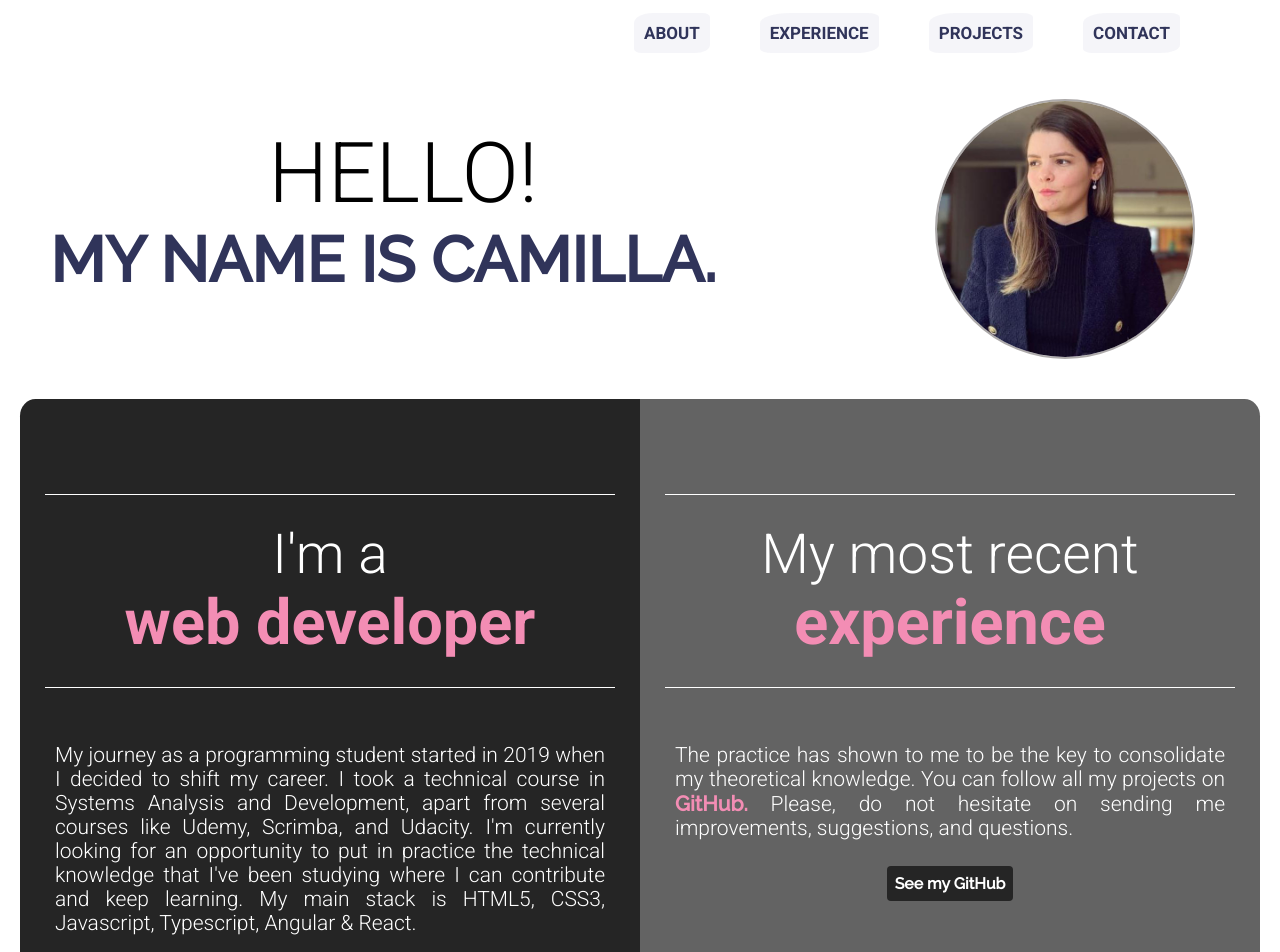
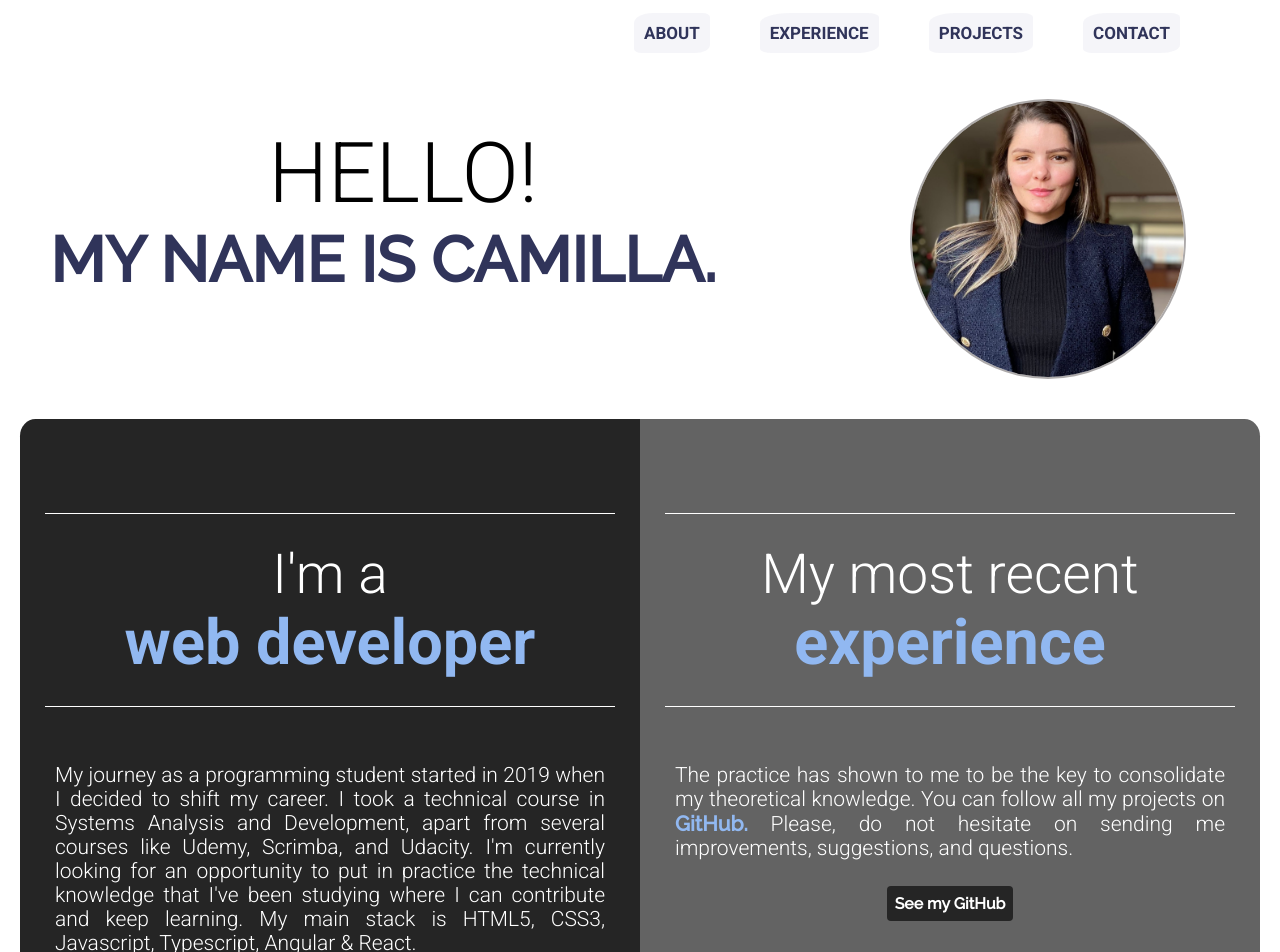
Before and after one commit to camillaborges/website-angular, an Angular app: page / in a window 1280 px wide. Shown: the top 952 px of the page. Built offline with nearby package versions, Linux system fonts and the light colour scheme.

Commit message:
implementing smooth scroll

```diff
--- a/src/app/app.module.ts
+++ b/src/app/app.module.ts
@@ -7,6 +7,7 @@ import { ProjectsComponent } from './projects/projects.component';
 import { PortfolioComponent } from './portfolio/portfolio.component';
 import { MenuComponent } from './menu/menu.component';
 import { ContactComponent } from './contact/contact.component';
+import { RouterModule, Routes } from '@angular/router';
 
 @NgModule({
   declarations: [
@@ -18,7 +19,7 @@ import { ContactComponent } from './contact/contact.component';
     ContactComponent
   ],
   imports: [
-    BrowserModule
+    BrowserModule,
   ],
   providers: [],
   bootstrap: [AppComponent]
--- a/src/app/contact/contact.component.html
+++ b/src/app/contact/contact.component.html
@@ -1,6 +1,6 @@
 
 <link rel="stylesheet" href="https://cdnjs.cloudflare.com/ajax/libs/font-awesome/4.7.0/css/font-awesome.min.css">
-<div class='contact'>
+<div class='contact' id="contact">
     <li><i class="fa fa-envelope"></i>email: camillaborgeshelena@gmail.com</li>
     <li><i class="fa fa-mobile-phone"></i>phone: +31 627510977</li>
     <li><i class="fa fa-linkedin-square"></i><a href="https://www.linkedin.com/in/camillaborges/" target="_blank">LinkedIn</a></li>
--- a/src/app/menu/menu.component.html
+++ b/src/app/menu/menu.component.html
@@ -1,6 +1,6 @@
 <div class="topnav">
-    <a class="about-camilla" href="#about">ABOUT</a>
-    <a href="#experience">EXPERIENCE</a>
-    <a href="#projects">PROJECTS</a>
-    <a href="#contact">CONTACT</a>
+    <a (click)="toAbout()" class="about-camilla">ABOUT</a>
+    <a (click)="toExperience()" href="#experience">EXPERIENCE</a>
+    <a (click)="toProjects()" href="#projects">PROJECTS</a>
+    <a (click)="toContact()" href="#contact">CONTACT</a>
 </div>
--- a/src/app/menu/menu.component.ts
+++ b/src/app/menu/menu.component.ts
@@ -12,12 +12,20 @@ export class MenuComponent implements OnInit {
   ngOnInit(): void {
   }
 
-  public sum(number1: number, number2: number): number {
-    return number1 + number2;
+  toAbout() {
+    document.getElementById("about")!.scrollIntoView({behavior:"smooth"});
   }
 
-  public subtarct(number1: number, number2: number): number {
-    return number1 - number2;
+  toExperience() {
+    document.getElementById("experience")!.scrollIntoView({behavior:"smooth"});
+  }
+
+  toProjects() {
+    document.getElementById("projects")!.scrollIntoView({behavior:"smooth"});
+  }
+
+  toContact() {
+    document.getElementById("contact")!.scrollIntoView({behavior:"smooth"});
   }
 
 
--- a/src/app/portfolio/portfolio.component.css
+++ b/src/app/portfolio/portfolio.component.css
@@ -7,6 +7,10 @@
 
 .portfolio {
     margin-top: 20px;
+}
+
+img {
+    border-radius: 4px;
 }
 
 .down {
--- a/src/app/portfolio/portfolio.component.html
+++ b/src/app/portfolio/portfolio.component.html
@@ -1,4 +1,4 @@
-<div class="portfolio">
+<div class="portfolio" id="projects">
     <div class="container">
         <h2 class="down">SOME OF MY <span class="bold-text">PROJECTS</span></h2>
         <div class="work">
--- a/src/app/projects/projects.component.css
+++ b/src/app/projects/projects.component.css
@@ -1,6 +1,5 @@
 .about {
     margin: 20px;
-
 }
 
 p {
--- a/src/app/projects/projects.component.html
+++ b/src/app/projects/projects.component.html
@@ -1,4 +1,4 @@
-<div class="about">
+<div class="about" id="about">
     <div class="carrer">
         <div class="container">
             <h2>I'm a <span class='bold-text'>web developer</span></h2>
@@ -11,7 +11,7 @@
             <a class='lkedin' href="https://www.linkedin.com/in/camillaborges/" target="_blank">See my LinkedIn</a>
         </div>
     </div>
-    <div class="projects">
+    <div class="projects" id="experience">
         <div class="container">
             <h2>My most recent <span class='bold-text'>experience</span></h2>
             <article>
--- a/src/app/welcome/welcome.component.css
+++ b/src/app/welcome/welcome.component.css
@@ -63,12 +63,12 @@ h3 {
 }
 
 img {
-    max-width: 100%;
+    max-width: 85%;
     height: auto;
     margin-right: 10px;
     margin-left: 20px;
     border: solid rgb(173, 170, 170) 2px;
-    border-radius: 60%;
+    border-radius: 50%;
 }
 
 h3 {
@@ -90,7 +90,7 @@ h3 {
 
 .profile-picture {
     margin-top: 10px;
-    width: 20%;
+    width: 25%;
 }
 
 }
--- a/src/app/welcome/welcome.component.html
+++ b/src/app/welcome/welcome.component.html
@@ -1,6 +1,7 @@
 <div class='about-me'>
+
     <h1 class="introduction" #welcome>HELLO!<h3>MY NAME IS CAMILLA.</h3></h1>
     <div class='profile-picture'>
-        <img src='./assets/images/camillaprofile.jpg' alt='profile picture'>
+        <img src='./assets/images/camilla.jpeg' alt='profile picture'>
     </div>
 </div>
--- a/src/styles.css
+++ b/src/styles.css
@@ -50,7 +50,7 @@ h3 {
 .bold-text {
     font-weight: 700;
     display: block;
-    color: #b3aeae;
+    color: #9569be;
     text-shadow:rgb(241, 245, 247) 0.8em;
 }
 
@@ -70,7 +70,6 @@ p{
 .lkedin,
 .btn,
 .git {
-    color: #666365;
     text-decoration: none;
     font-weight: 700;
     font-family: 'Raleway', sans-serif;
@@ -164,11 +163,12 @@ img {
         width: 100%;
         border-top-left-radius: 2.5%;
         border-bottom-left-radius: 2.5%;
+
     }
 
     .bold-text,
     .git {
-        color: rgb(243, 141, 180);
+        color: rgb(145, 184, 241);
     }
 
 
@@ -219,4 +219,8 @@ img {
         padding: .3em;
     }
 
+    .container{
+        scroll-behavior: smooth;
+    }
+
 }
```
Also changed, not shown: src/assets/images/camilla.jpeg (added), 1 other file (tests, documents, lock files or other folders).
